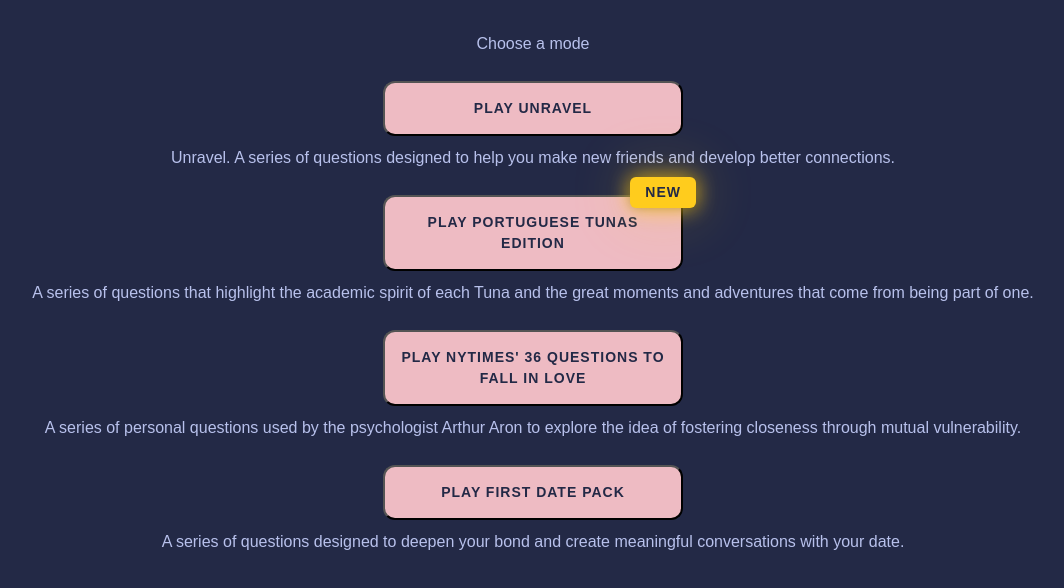
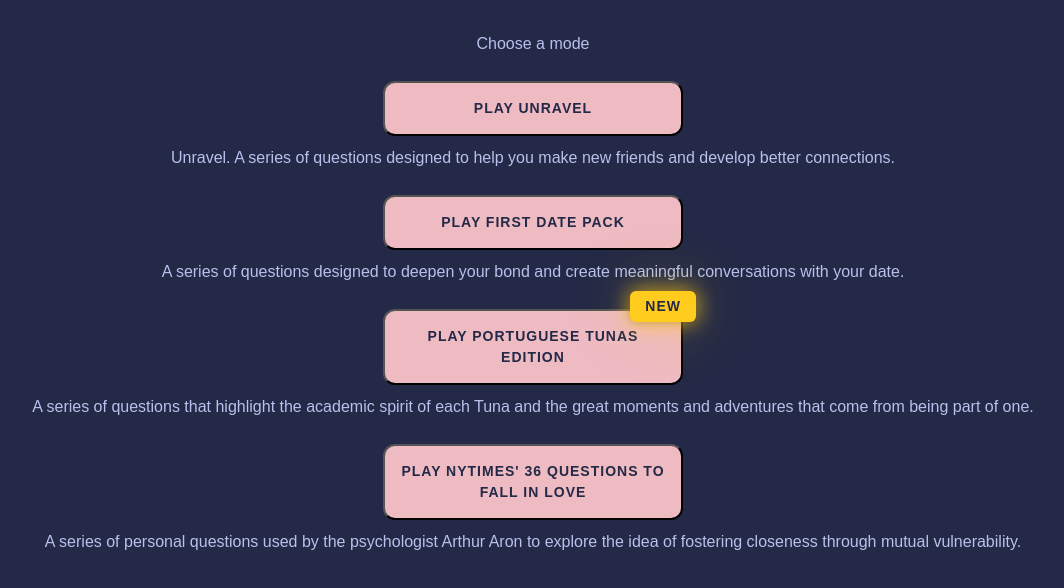
Before and after one commit to MrValraven/unravel, a React (Vite) app: page /questions in a window 1280 px wide. Shown: the top 588 px of the page, without its empty margins (107-1171 px from the left). Built offline with nearby package versions, Linux system fonts and the light colour scheme.

Commit message:
Switched order of gamemodes by popularity

```diff
--- a/src/pages/Questions/Questions.jsx
+++ b/src/pages/Questions/Questions.jsx
@@ -80,6 +80,13 @@
               friends and develop better connections.
             </p>
           </div>
+          <div>
+            <button onClick={switchToDating}>Play First Date pack</button>
+            <p className="modeDescription">
+              A series of questions designed to deepen your bond and create
+              meaningful conversations with your date.
+            </p>
+          </div>
           <div className="mode">
             <button onClick={switchToTunas}>
               Play Portuguese Tunas Edition
@@ -103,13 +110,6 @@
               vulnerability.
             </p>
           </div>
-          <div>
-            <button onClick={switchToDating}>Play First Date pack</button>
-            <p className="modeDescription">
-              A series of questions designed to deepen your bond and create
-              meaningful conversations with your date.
-            </p>
-          </div>
         </div>
       )}
     </div>
```
